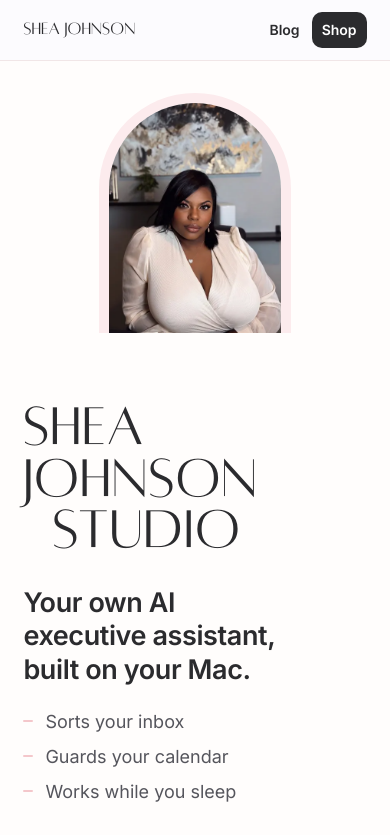
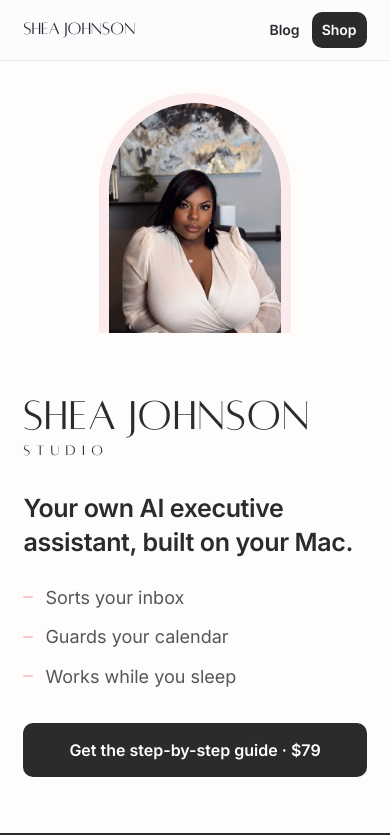
Before and after one commit to sheabooking/mssheajohnson-website, a plain HTML site: page index.html in a window 390 px wide. Shown: the top 835 px of the page. Drawn offline with Linux system fonts and the light colour scheme; a script that the page names is missing.

Commit message:
Homepage hero on phones only: name on one line with breathing room, Studio as a small spaced line, roomier tagline and list (preview for Shea 11/19)
Co-Authored-By: Claude Opus 5.5 <noreply@anthropic.com>

```diff
--- a/index.html
+++ b/index.html
@@ -247,8 +247,10 @@ footer a:hover { color: var(--paper); text-decoration: underline; }
   .hero { padding-top: 32px; }
   .hero-grid, .letter .wrap { grid-template-columns: 1fr; }
   .portrait { width: min(200px, 56%); order: -1; justify-self: center; }
-  .hero .wordmark { margin-top: 36px; font-size: clamp(52px, 15vw, 64px); }
-  .hero-line { margin-top: 30px; font-size: 27px; line-height: 1.25; max-width: none; text-wrap: balance; }
+  .hero .wordmark { margin-top: 28px; font-size: clamp(38px, 11.4vw, 48px); line-height: 1.02; letter-spacing: 0.02em; white-space: nowrap; }
+  .hero .wordmark span { display: block; margin-top: 0.3em; padding-left: 0; font-size: 0.34em; letter-spacing: 0.42em; line-height: 1; }
+  .hero-line { margin-top: 34px; font-size: 25px; line-height: 1.34; max-width: none; text-wrap: balance; }
+  .hero .benefits { margin-top: 26px; gap: 14px; }
   .hero .hero-ctas .go { display: block; width: 100%; text-align: center; padding: 19px 20px; }
   .hero .shelf-note { text-align: center; }
   .hang { grid-template-columns: 1fr; gap: 36px; }
```
